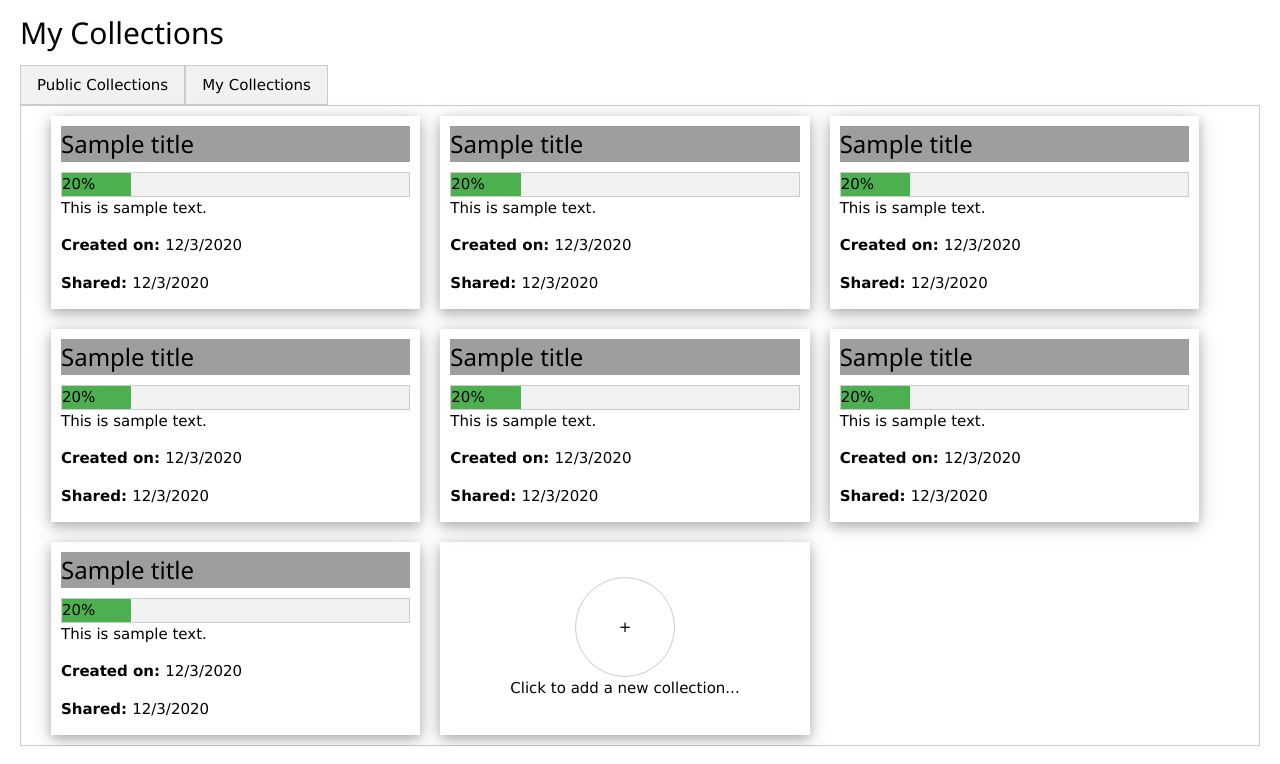
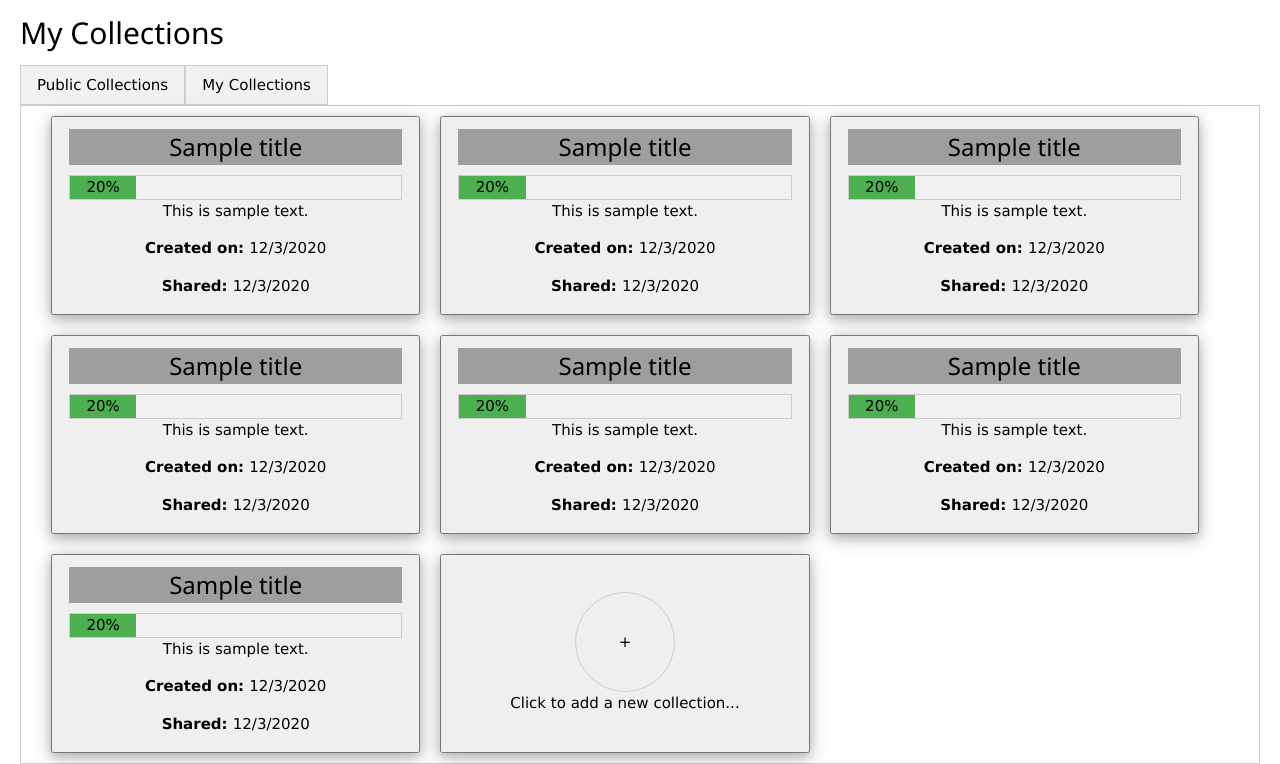
Before and after one commit to ryangohca/CP-Tracker, a Flask app: template templates/homePage.html in a window 1280 px wide. Shown: the part 55-819 px from the top of the page. Run offline with Flask 2, Linux system fonts and the light colour scheme; the template is opened without the code that fills it, so the values that code supplies are empty.

Commit message:
cards now acts like buttons

```diff
--- a/static/css/homePage.css
+++ b/static/css/homePage.css
@@ -17,7 +17,12 @@
 }
 
 .collectionCard{
+    display: block;
     margin: 10px;
+}
+
+.collectionCard:hover{
+    cursor: pointer;
 }
 
 .collectionCard > *{
--- a/templates/homePage.html
+++ b/templates/homePage.html
@@ -14,7 +14,7 @@
     <div id="publicCollectionsDiv" class="w3-border collectionscontainer">
         <div class="cardcontainer flexcontainer">
             {% for i in range(7) %}
-            <div class="w3-card-4 collectionCard">
+            <button class="w3-card-4 collectionCard">
                 <div class="h3-container w3-gray card-header">
                     <h3> Sample title </h3>
                 </div>
@@ -28,14 +28,14 @@
                 <div class="card-shared">
                     <p> <b> Shared: </b> 12/3/2020 </p>
                 </div>
-            </div>
+            </button>
             {% endfor %}
-            <div class="w3-card-4 collectionCard">
+            <button class="w3-card-4 collectionCard">
                 <div class="signtextgroup">
                     <div class="w3-border addsign"> <p class="addsigntext"> + </p> </div>
                     <div class="newcollectiontext"> Click to add a new collection... </div>
                 </div>
-            </div>
+            </button>
         </div>
     </div>
     <div id="myCollectionsDiv" class="w3-border collectionscontainer">
```
